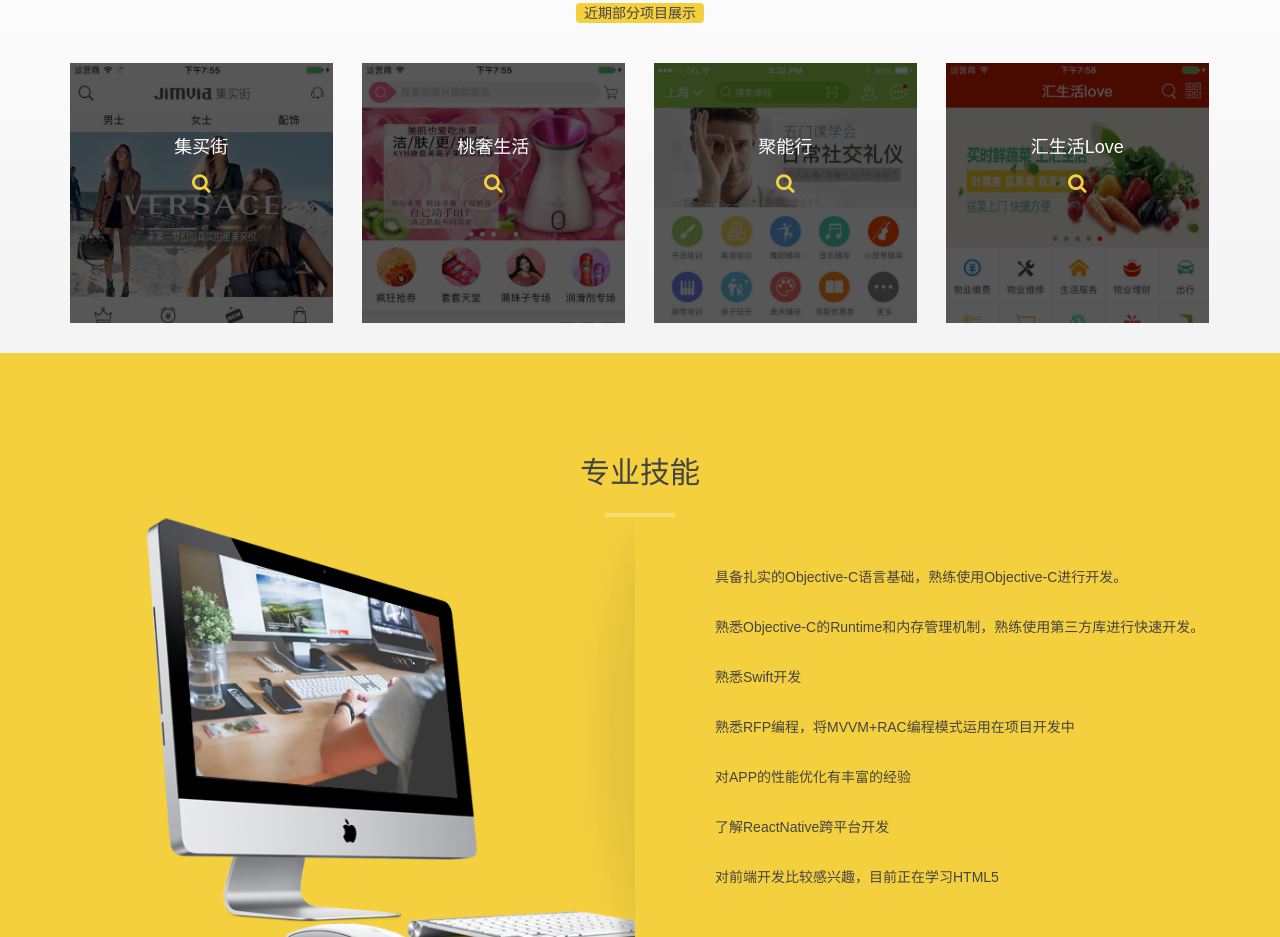
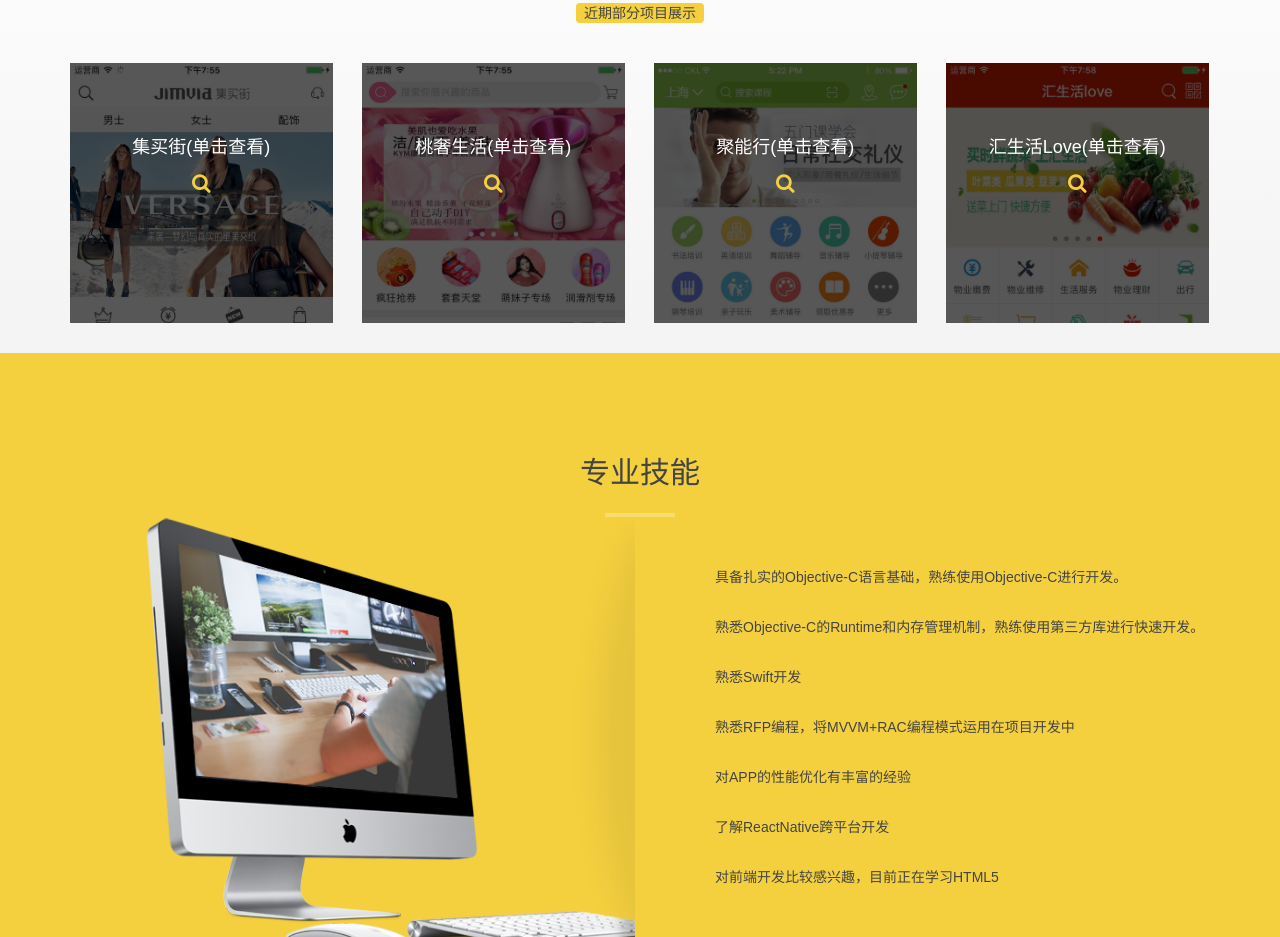
Before and after one commit to maxandmin/Resume, a plain HTML site: page index.html in a window 1280 px wide. Shown: the part 1495-2432 px from the top of the page. Drawn offline with Linux system fonts and the light colour scheme.

Commit message:
优化展示

```diff
--- a/index.html
+++ b/index.html
@@ -144,7 +144,7 @@
             <div class="hover-bg">
               <div class="hover-text">
                 <h4><a href="project/jmj/index.html"
-                       target='_self' title="集买街">集买街</a></h4>
+                       target='_self' title="集买街">集买街(单击查看)</a></h4>
                 <!--<small>项目周期：2016-06 - 至今</small>-->
                 <div class="clearfix"></div>
                 <i class="fa fa-search"></i>
@@ -157,7 +157,7 @@
           <div class="portfolio-item">
             <div class="hover-bg">
               <div class="hover-text">
-                  <h4><a href='project/tssh/index.html' target='_self' title="桃奢生活">桃奢生活</a></h4>
+                  <h4><a href='project/tssh/index.html' target='_self' title="桃奢生活">桃奢生活(单击查看)</a></h4>
                 <!--<small>项目周期：2016-08  - 至今</small>-->
                 <div class="clearfix"></div>
                 <i class="fa fa-search"></i>
@@ -170,7 +170,7 @@
                   <div class="hover-bg" id="MTEDiv">
                       <div class="hover-text">
                           <h4><a href="project/jnx/index.html"
-                                 target='_self' title="聚能行">聚能行</a></h4>
+                                 target='_self' title="聚能行">聚能行(单击查看)</a></h4>
                           <!--<small>项目周期：2016-11  - 至今</small>-->
                           <div class="clearfix"></div>
                           <i class="fa fa-search"></i>
@@ -184,7 +184,7 @@
             <div class="hover-bg">
               <div class="hover-text">
                 <h4><a href="project/hsh/index.html"
-                       target='_self' title="汇生活Love">汇生活Love</a></h4>
+                       target='_self' title="汇生活Love">汇生活Love(单击查看)</a></h4>
                 <!--<small>项目周期：2016-10  - 至今</small>-->
                 <div class="clearfix"></div>
                 <i class="fa fa-search"></i> </div>
```
